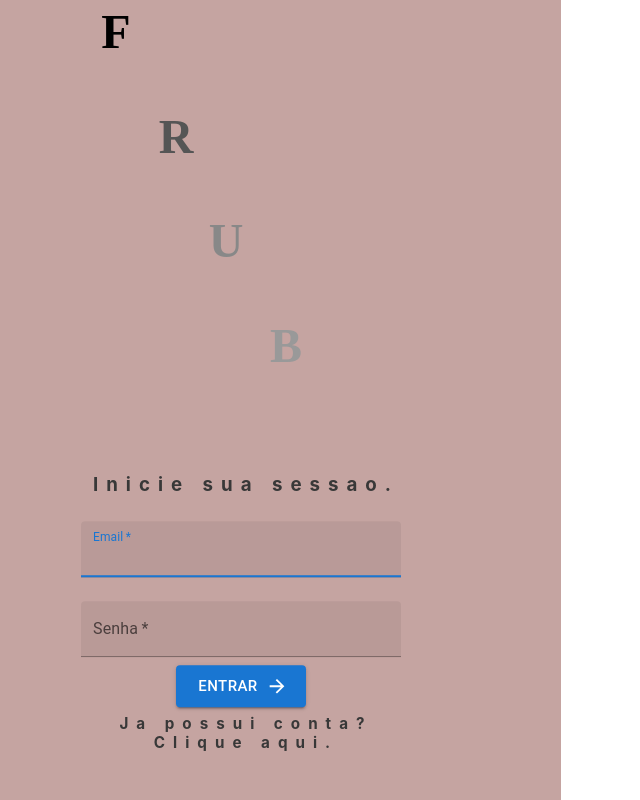
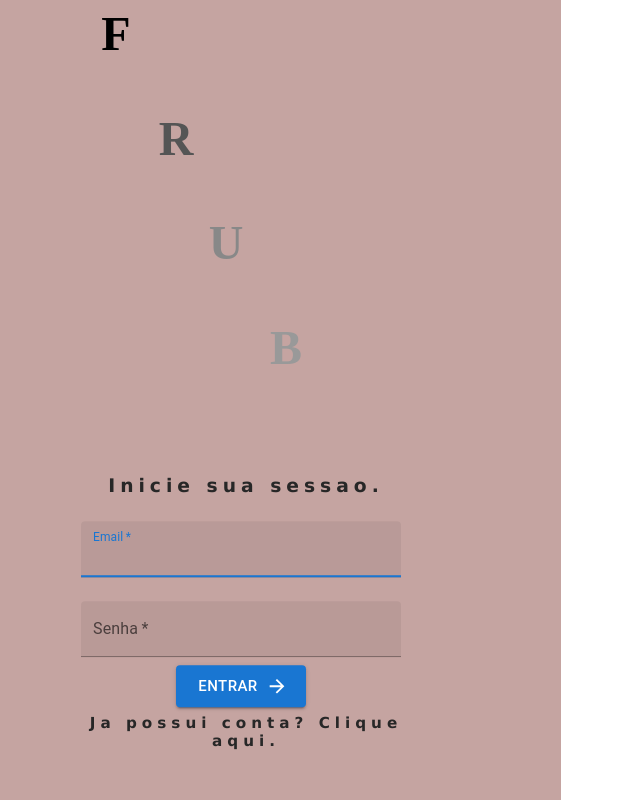
Before and after one commit to JordanaTomio/trabalho2webreact, a React (Create React App) app: page / in a window 1280 px wide. Shown: the whole page, without its empty margins (79-719 px from the left). Built offline with nearby package versions, Linux system fonts and the light colour scheme.

Commit message:
Ajuste css

```diff
--- a/src/App.css
+++ b/src/App.css
@@ -73,15 +73,14 @@
   position: relative;
   left: 5px;
   bottom: -10px;
-  font-family: "Inter";
-  letter-spacing: 8px;
-  color: #383838;
+  font-family: "Verdana";
+  letter-spacing: 5px;
+  color: #272727;
   font-size: medium;
 }
 
 .mini {
   position: relative;
   bottom: 8px;
-  font-family: "Inter";
   font-size: small;
 }
```
